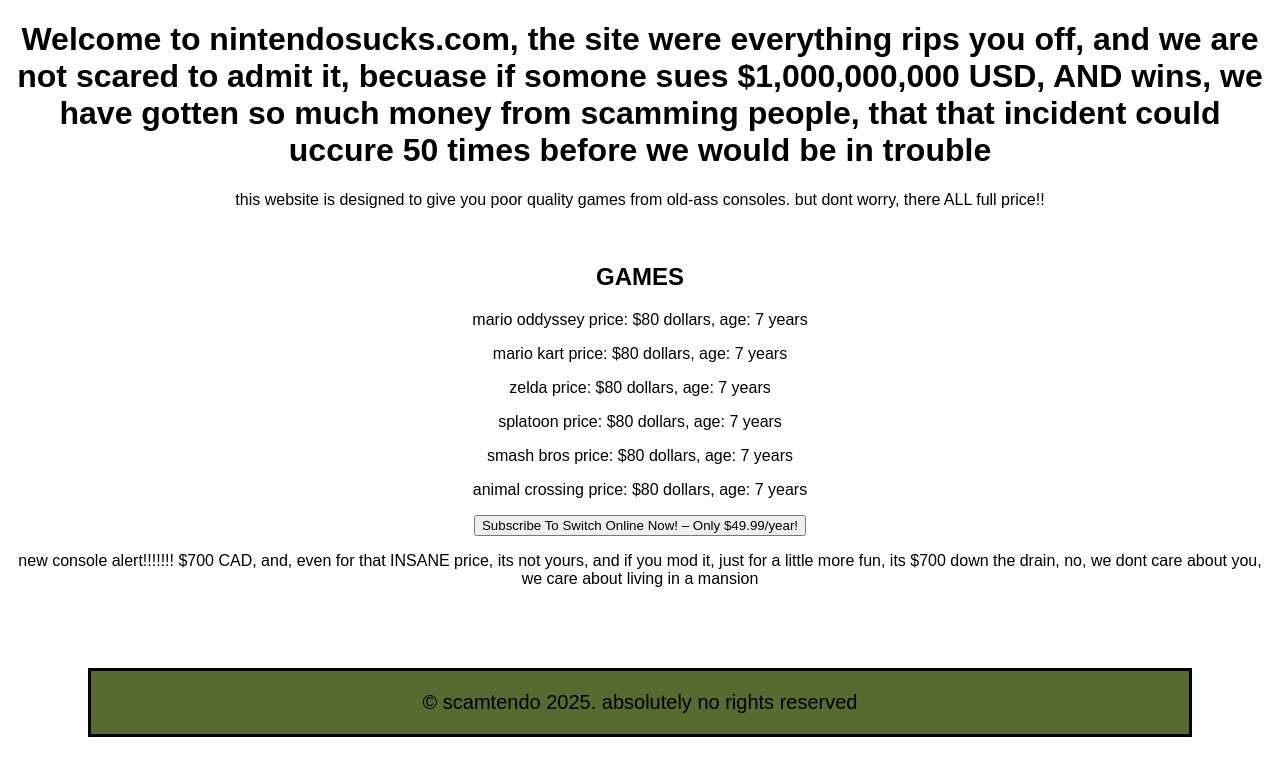
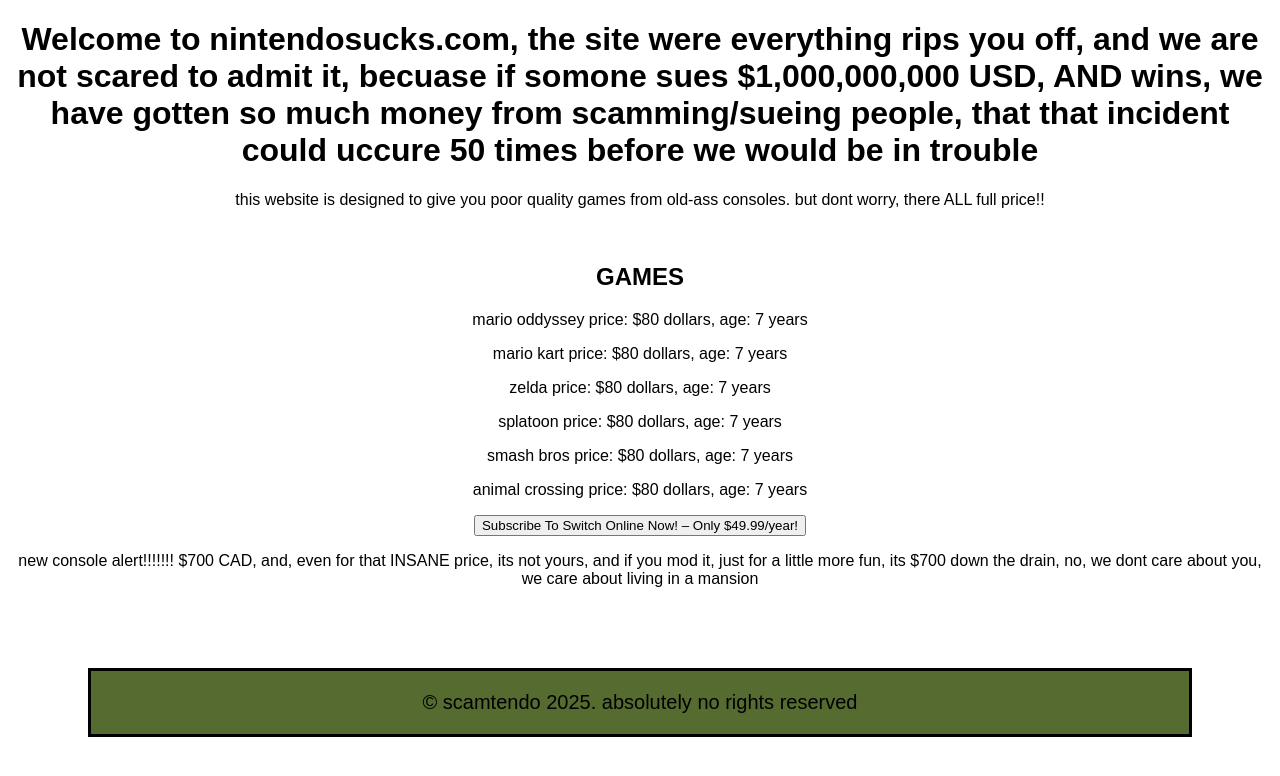
Before and after one commit to silent-syntax-official/nintendosucks.com, a plain HTML site: page index.html in a window 1280 px wide. Drawn offline with Linux system fonts and the light colour scheme.

Commit message:
Initial commit

```diff
--- a/index.html
+++ b/index.html
@@ -24,8 +24,8 @@
       <h1>
         Welcome to nintendosucks.com, the site were everything rips you off, and
         we are not scared to admit it, becuase if somone sues $1,000,000,000
-        USD, AND wins, we have gotten so much money from scamming people, that
-        that incident could uccure 50 times before we would be in trouble
+        USD, AND wins, we have gotten so much money from scamming/sueing people,
+        that that incident could uccure 50 times before we would be in trouble
       </h1>
       <p>
         this website is designed to give you poor quality games from old-ass
```
